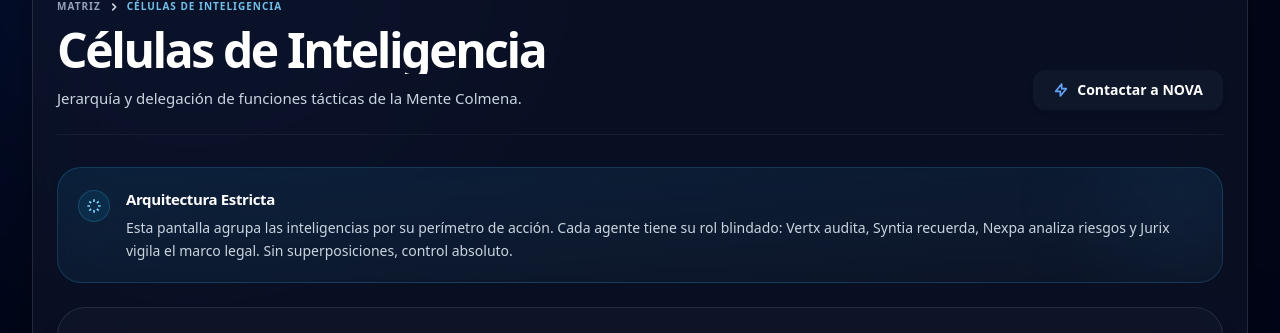
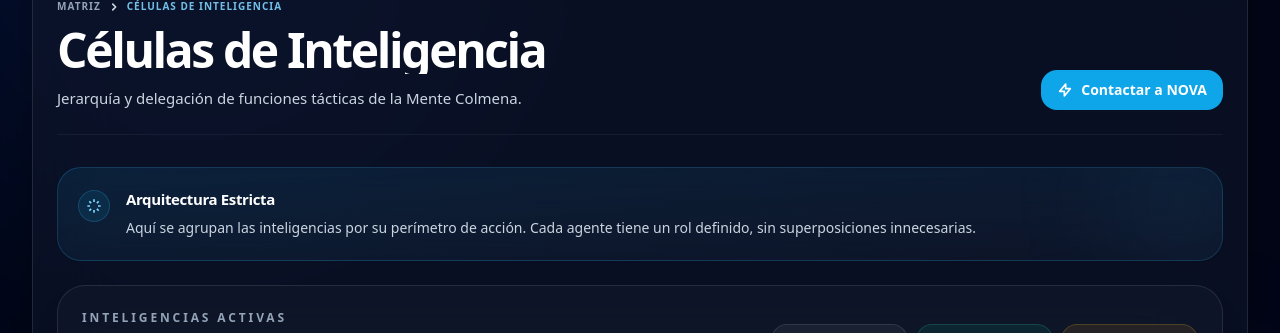
Before and after one commit to HockerAGI/hocker.one, a Next.js app: page /agis in a window 1280 px wide. Shown: the part 246-579 px from the top of the page. Built offline with nearby package versions, Linux system fonts and the light colour scheme; no server answers; the database is empty.

Commit message:
Actualizar page.tsx

```diff
--- a/src/app/agis/page.tsx
+++ b/src/app/agis/page.tsx
@@ -1,7 +1,13 @@
+import type { Metadata } from "next";
+import Link from "next/link";
 import PageShell from "@/components/PageShell";
 import Hint from "@/components/Hint";
 import AgisRegistry from "@/components/AgisRegistry";
-import Link from "next/link";
+
+export const metadata: Metadata = {
+  title: "AGIs",
+  description: "Jerarquía y delegación de funciones tácticas de la Mente Colmena.",
+};
 
 export default function AgisPage() {
   return (
@@ -11,23 +17,21 @@ export default function AgisPage() {
       actions={
         <Link
           href="/chat"
-          className="inline-flex items-center justify-center gap-2 rounded-xl bg-slate-900 px-5 py-2.5 text-sm font-bold text-white shadow-md shadow-slate-900/10 transition-all hover:scale-[1.02] hover:bg-slate-800 active:scale-[0.98]"
+          className="inline-flex items-center justify-center gap-2 rounded-2xl bg-sky-500 px-4 py-2.5 text-sm font-semibold text-white transition hover:bg-sky-400"
         >
-          <svg className="h-4 w-4 text-blue-400" fill="none" viewBox="0 0 24 24" stroke="currentColor" strokeWidth="2.5"><path strokeLinecap="round" strokeLinejoin="round" d="M13 10V3L4 14h7v7l9-11h-7z" /></svg>
+          <svg className="h-4 w-4" fill="none" viewBox="0 0 24 24" stroke="currentColor" strokeWidth="2.5">
+            <path strokeLinecap="round" strokeLinejoin="round" d="M13 10V3L4 14h7v7l9-11h-7z" />
+          </svg>
           Contactar a NOVA
         </Link>
       }
     >
       <div className="flex flex-col gap-6">
-        <div className="animate-in fade-in slide-in-from-bottom-2 duration-300">
-          <Hint title="Arquitectura Estricta">
-            Esta pantalla agrupa las inteligencias por su perímetro de acción. Cada agente tiene su rol blindado: Vertx audita, Syntia recuerda, Nexpa analiza riesgos y Jurix vigila el marco legal. Sin superposiciones, control absoluto.
-          </Hint>
-        </div>
+        <Hint title="Arquitectura Estricta">
+          Aquí se agrupan las inteligencias por su perímetro de acción. Cada agente tiene un rol definido, sin superposiciones innecesarias.
+        </Hint>
 
-        <div className="animate-in fade-in slide-in-from-bottom-4 duration-500 delay-100 fill-mode-both">
-          <AgisRegistry />
-        </div>
+        <AgisRegistry />
       </div>
     </PageShell>
   );
```
